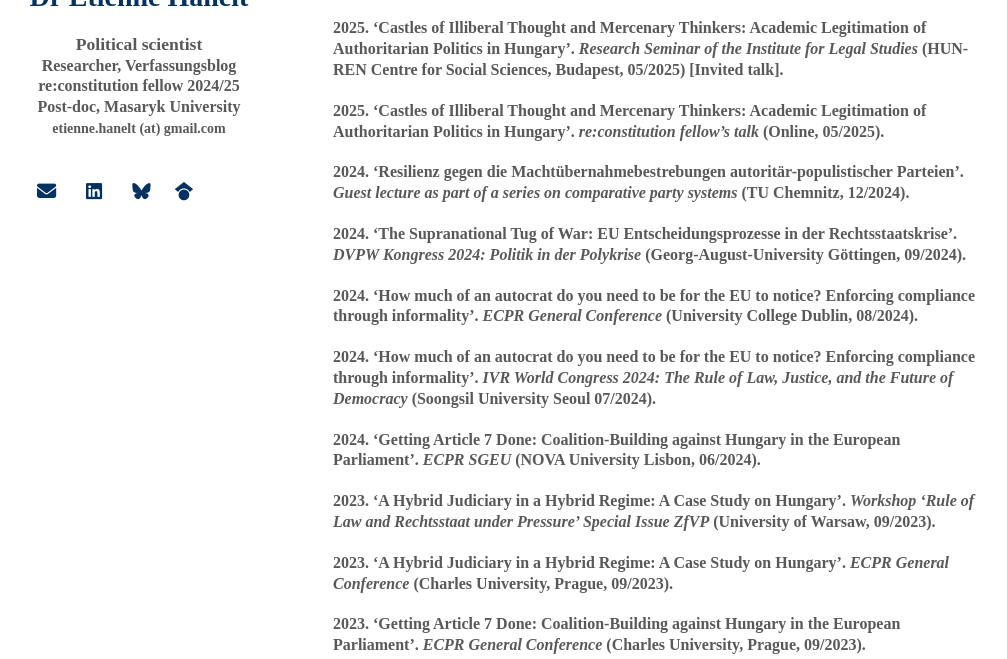
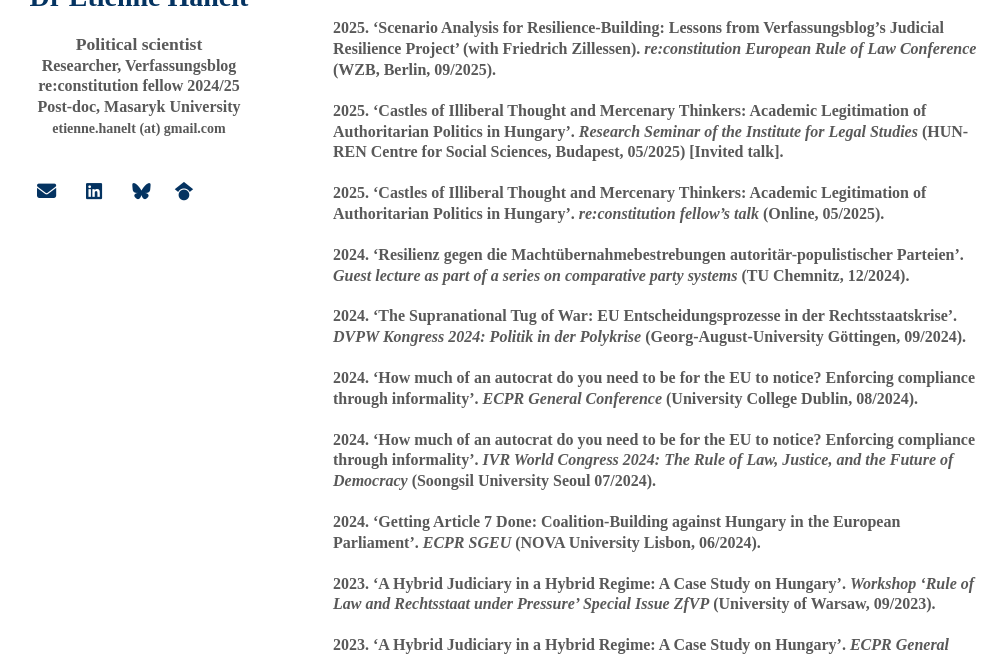
Before and after one commit to EtienneHanelt/etiennehanelt.github.io, a Jekyll site: the page built from index.md, in a window 1280 px wide and 900 px high, scrolled down 1935 px, cut to the strip 241-900 px from the top of the window. Shown: the whole strip, without its empty margins (137-1144 px from the left). Built offline with Jekyll 4.4.1, drawn with Linux system fonts in a browser that asks for light colours; nearby versions of some CDN libraries; some web fonts are replaced; a style sheet for code colours, icons or effects is not loaded; our own code applies the rules of GitHub Pages for plain Markdown files.

Commit message:
Update index.md

```diff
--- a/index.md
+++ b/index.md
@@ -74,6 +74,7 @@ des Verfassungsblogs'. _Anwaltsblatt_ 2025(3). Forthcoming.
 ---
 
 ## Presentations
+2025\. 'Scenario Analysis for Resilience-Building: Lessons from Verfassungsblog’s Judicial Resilience Project' (with Friedrich Zillessen). _re:constitution European Rule of Law Conference_ (WZB, Berlin, 09/2025).
 
 2025\. 'Castles of Illiberal Thought and Mercenary Thinkers: Academic Legitimation of Authoritarian Politics in Hungary'. _Research Seminar of the Institute for Legal Studies_ (HUN-REN Centre for Social Sciences, Budapest, 05/2025) [Invited talk].
 
```
